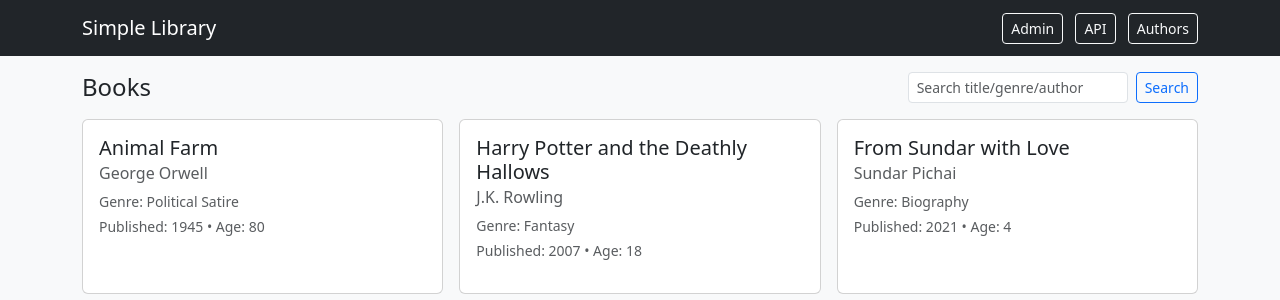
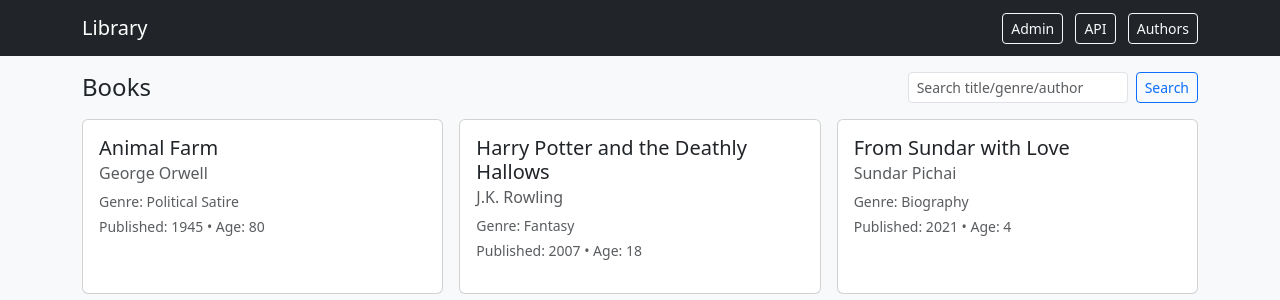
Before and after one commit to sugandv21/Django_d14_LibrarySystem, a Django app: page / in a window 1280 px wide. Shown: the top 300 px of the page. Run offline with Django 5.2, Linux system fonts and the light colour scheme; data comes from the database, SQL or seed files in the repository.

Commit message:
Update base.html

```diff
--- a/library/templates/library/base.html
+++ b/library/templates/library/base.html
@@ -9,7 +9,7 @@
 <body class="bg-light">
   <nav class="navbar navbar-dark bg-dark mb-3">
     <div class="container">
-      <a class="navbar-brand" href="/">Simple Library</a>
+      <a class="navbar-brand" href="/">Library</a>
       <div>
         <a class="btn btn-outline-light btn-sm" href="/admin/">Admin</a>
         <a class="btn btn-outline-light btn-sm ms-2" href="/api/books/">API</a>
```
